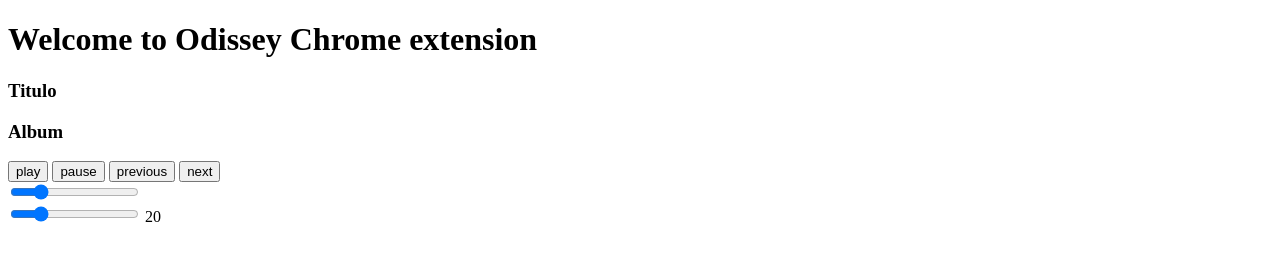
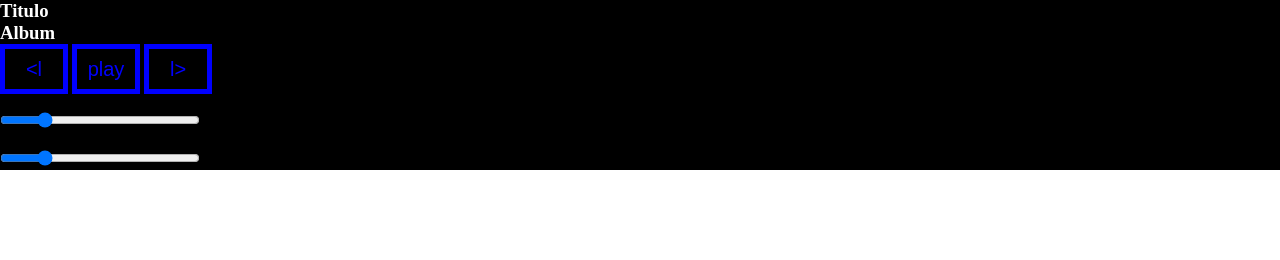
Before and after one commit to kevinlml98/OdisseyChromeExtension, a website: page client/src/index.html in a window 1280 px wide. Drawn offline with Linux system fonts and the light colour scheme.

Commit message:
CSS
Se añade estilos css iniciales al reproductor

```diff
--- a/client/src/css/index.css
+++ b/client/src/css/index.css
@@ -0,0 +1,36 @@
+* {
+    padding: 0;
+    margin: 0;
+}
+
+main {
+    background-color: #000;
+    width: 100vw;
+}
+
+h3 {
+    color: #fff;
+}
+
+iframe {
+    width: 200px;
+    height: 200px;
+}
+
+.controls input{
+    width: 68px;
+    height: 50px;
+    border: 5px solid #00f;
+    background-color: #000;
+    color: #00f;
+    font-size: 20px;
+}
+
+.controls input:hover{
+    border: 5px solid #99f;
+    color: #99f;
+}
+
+.barra {
+    width: 200px;
+}
--- a/client/src/index.html
+++ b/client/src/index.html
@@ -10,7 +10,7 @@
 
     <!-- Header-->
     <header>
-        <h1>Welcome to Odissey Chrome extension</h1>
+
     </header>
 
 
@@ -18,7 +18,7 @@
 
     <main>
 
-    <section>
+    <section class="info">
         <article>
             <div id="player"></div>
         </article>
@@ -28,20 +28,20 @@
         </article>
     </section>
 
-    <section>
-        <input type="button" value="play" onclick="playVideo()">
-        <input type="button" value="pause" onclick="pauseVideo()">
-        <input type="button" value="previous" onclick="previousVideo()">
-        <input type="button" value="next" onclick="nextVideo()">
+    <section class="controls">
+        <input type="button" id="btnp" value="<l" onclick="previousVideo()">
+        <input type="button" id="btnplay" value="play" onclick="playVideo()">
+        <input type="button" id="btnnext" value="l>" onclick="nextVideo()">
     </section>
 
     <section>
-        <input type="range" name="video_progress" id="video_progress" value="20" min="0" max="100" step="1">
-        <output class="vp-output" for="video_progress"></output>
+        <h4>Progreso</h4>
+        <input type="range" name="video_progress_bar" id="video_progress_bar" value="20" min="0" step="1" width="200px" class="barra">
     </section>
 
     <section>
-        <input type="range" name="volumen" id="volumen" value="20" min="0" max="100" step="1">
+        <h4>Volumen</h4>
+        <input type="range" name="volumen" id="volumen" value="20" min="0" max="100" step="1" width="200px" class="barra">
         <output class="volumen-output" for="volumen"></output>
     </section>
 
--- a/client/src/js/index.js
+++ b/client/src/js/index.js
@@ -13,32 +13,45 @@
         width: '640',
         videoId: 'M7lc1UVf-VE',
         events: {
-            //'onReady': onPlayerReady
+            'onReady': onPlayerReady
         }
     });
 }
 
-
-
 function onPlayerReady(event) {
-    event.target.playVideo();
+    let pgd = player.getDuration();
+    let vpb = document.getElementById("video_progress_bar");
+    vpb.setAttribute("max",pgd);
 }
 
 // Controles multimedia
 function playVideo() {
+    let btn = document.getElementById("btnplay");
+    btn.setAttribute("onclick","pauseVideo()");
+    btn.setAttribute("value","pause");
     player.playVideo();
 }
 function pauseVideo() {
+    let btn = document.getElementById("btnplay");
+    btn.setAttribute("onclick","playVideo()");
+    btn.setAttribute("value","play");
     player.pauseVideo();
 }
 
-//player.getDuration():Number muestra la duración de video
 
-const volumen = document.querySelector('#volumen')
-const output = document.querySelector('.volumen-output')
-
-output.textContent = volumen.value
+// Volumen__________________________________________________________________________
+const volumen = document.getElementById('volumen')
 
 volumen.addEventListener('input', function() {
-  output.textContent = volumen.value
+  let v = volumen.value;
+  player.setVolume(v);
 });
+
+// ProgressBar__________________________________________________________________________
+const vpb = document.getElementById('video_progress_bar')
+
+vpb.addEventListener('input', function() {
+  let rb = vpb.value;
+  player.seekTo(rb);
+
+});
```
Also changed, not shown: client/src/js/apiconnect.js (added).
